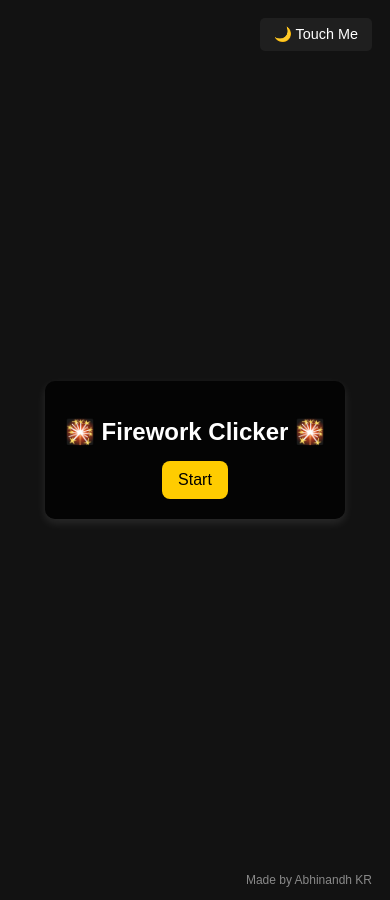
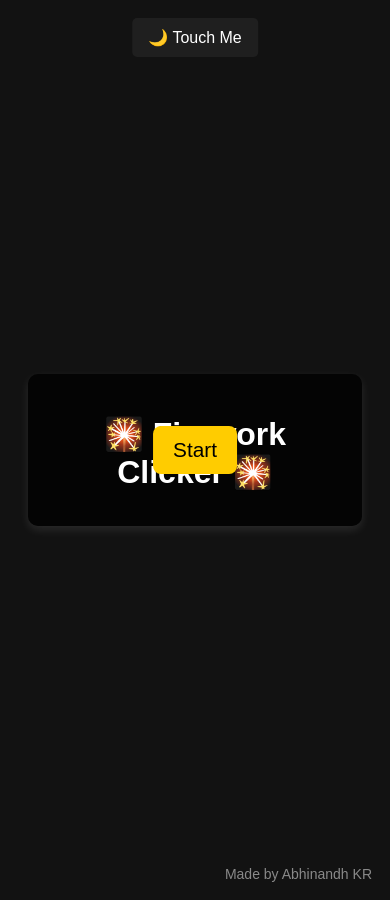
Before and after one commit to Abhikr2001/bubble, a plain HTML site: page index.html in a window 390 px wide. Drawn offline with Linux system fonts and the light colour scheme.

Commit message:
Update index.html

```diff
--- a/index.html
+++ b/index.html
@@ -33,14 +33,15 @@
         .theme-toggle {
             position: absolute;
             top: 10px;
-            right: 10px;
-            padding: 10px 16px;
+            left: 50%;
+            transform: translateX(-50%);
+            padding: 12px 18px;
             background: var(--button-dark);
             color: var(--text-dark);
             border: none;
             cursor: pointer;
             border-radius: 5px;
-            font-size: 1rem;
+            font-size: 1.2rem;
             transition: background 0.3s, color 0.3s;
         }
 
@@ -59,19 +60,23 @@
         }
 
         .intro-screen h1 {
-            font-size: 2rem;
+            font-size: 2.5rem;
             margin-bottom: 15px;
         }
 
         .start-button {
             background: #ffcc00;
             color: #000;
-            padding: 12px 20px;
+            padding: 14px 24px;
             border: none;
             border-radius: 8px;
-            font-size: 1.2rem;
+            font-size: 1.5rem;
             cursor: pointer;
             transition: background 0.3s;
+            position: absolute;
+            top: 50%;
+            left: 50%;
+            transform: translate(-50%, -50%);
         }
 
         .start-button:hover {
@@ -80,9 +85,9 @@
 
         .firework-button {
             display: none;
-            width: 60px;
-            height: 60px;
-            font-size: 1.5rem;
+            width: 70px;
+            height: 70px;
+            font-size: 2rem;
             background: linear-gradient(45deg, red, orange, yellow, green, blue, violet);
             border: none;
             border-radius: 50%;
@@ -91,6 +96,8 @@
             transition: transform 0.2s;
             position: absolute;
             bottom: 20px;
+            left: 50%;
+            transform: translateX(-50%);
         }
 
         .firework-button:hover {
@@ -130,32 +137,36 @@
         /* Signature */
         .signature {
             position: absolute;
-            bottom: 5px;
+            bottom: 10px;
             right: 10px;
-            font-size: 14px;
+            font-size: 16px;
             color: rgba(255, 255, 255, 0.5);
         }
 
         /* Responsive Styling */
         @media (max-width: 768px) {
-            .firework-button {
-                width: 50px;
-                height: 50px;
-                font-size: 1.2rem;
-            }
             .theme-toggle {
-                padding: 8px 14px;
-                font-size: 0.9rem;
-            }
-            .start-button {
                 padding: 10px 16px;
                 font-size: 1rem;
             }
+
+            .start-button {
+                padding: 12px 20px;
+                font-size: 1.3rem;
+            }
+
             .intro-screen h1 {
+                font-size: 2rem;
+            }
+
+            .firework-button {
+                width: 60px;
+                height: 60px;
                 font-size: 1.5rem;
             }
+
             .signature {
-                font-size: 12px;
+                font-size: 14px;
             }
         }
     </style>
```
